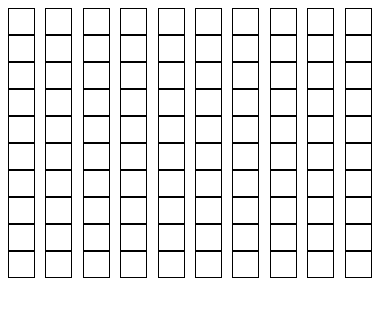
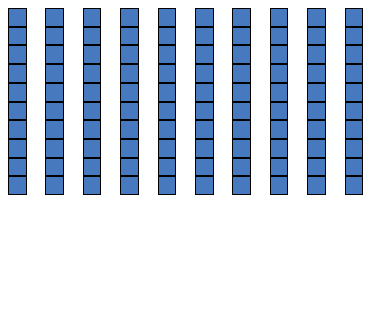
Before and after one commit to unsichtbar/minesweeper, a React (Create React App) app: page / in a window 390 px wide. Both pictures are taken after a click on the button "Easy". Shown: the top 316 px of the page. Built offline with nearby package versions, Linux system fonts and the light colour scheme.

Commit message:
responsive tile

```diff
--- /dev/null
+++ b/src/game/Tile.css
@@ -0,0 +1,31 @@
+.square-box {
+  position: relative;
+  width: 50%;
+  overflow: hidden;
+  background: #4679bd;
+}
+.square-box:before {
+  content: "";
+  display: block;
+  padding-top: 100%;
+}
+.square-content {
+  position: absolute;
+  border: 1px solid black;
+  top: 0;
+  left: 0;
+  bottom: 0;
+  right: 0;
+  color: white;
+}
+.square-content div {
+  display: table;
+  width: 100%;
+  height: 100%;
+}
+.square-content span {
+  display: table-cell;
+  text-align: center;
+  vertical-align: middle;
+  color: white;
+}
--- a/src/game/Tile.tsx
+++ b/src/game/Tile.tsx
@@ -1,5 +1,6 @@
 import React from "react";
 import { FLAG, CLICK_TYPE } from "./gameSlice";
+import "./Tile.css";
 export const Tile: React.FC<{
   xPos: number;
   yPos: number;
@@ -12,13 +13,18 @@ export const Tile: React.FC<{
   if (value === CLICK_TYPE.LEFT) text = String(bombsAround);
   if (value === CLICK_TYPE.RIGHT) text = "🚩";
   return (
-    <span
-      key={`x${xPos}y${yPos}`}
-      onClick={onClick}
-      onContextMenu={onRightClick}
-      style={{ border: "1px solid black", width: "25px", height: "25px" }}
-    >
-      {text}
+    <span className="square-box">
+      <span
+        key={`x${xPos}y${yPos}`}
+        onClick={onClick}
+        onContextMenu={onRightClick}
+        className="square-content"
+        // style={{ border: "1px solid black" }}
+      >
+        <div>
+          <span>{text}</span>
+        </div>
+      </span>
     </span>
   );
 };
--- a/src/game/game.tsx
+++ b/src/game/game.tsx
@@ -30,6 +30,7 @@ export const Game: React.FC<any> = (props) => {
     }
   }
   return (
+    <div>
       <div
         style={{
           display: "grid",
@@ -46,5 +47,6 @@ export const Game: React.FC<any> = (props) => {
         )}
         {game.game && elements}
       </div>
+    </div>
   );
 };
```
Lines whose indentation alone changed are shown as unchanged.
